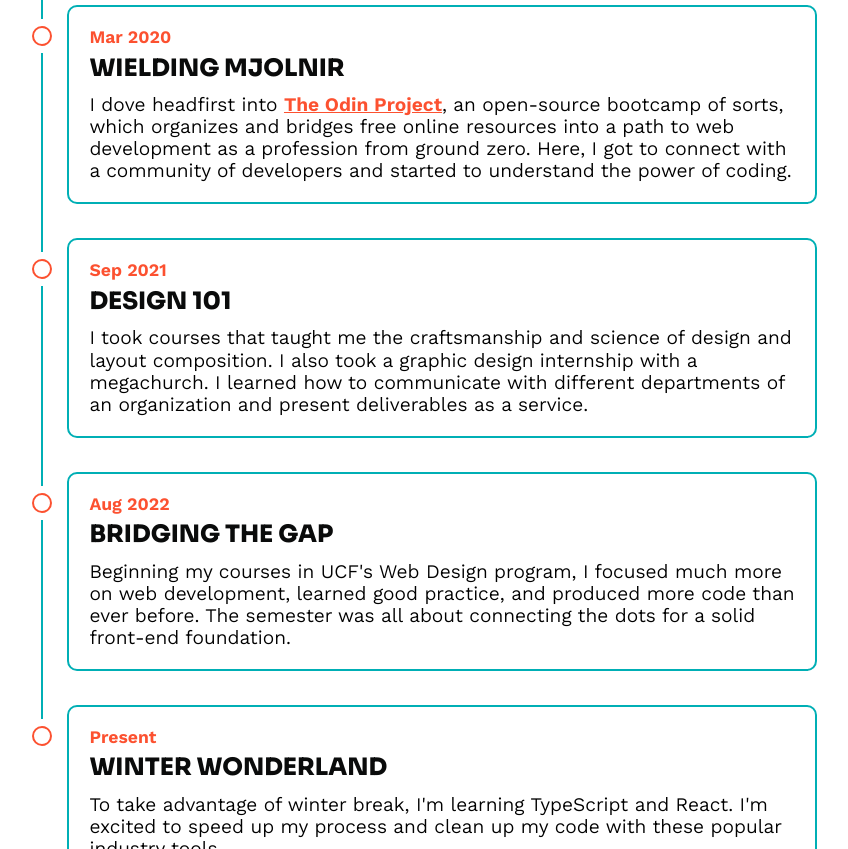
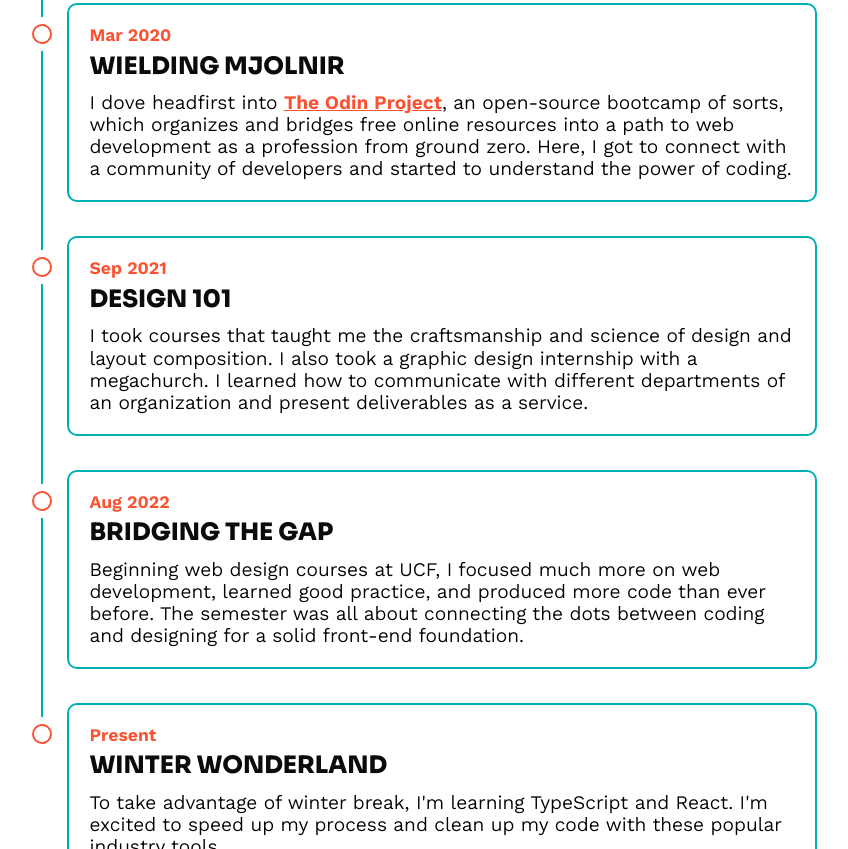
Before and after one commit to jessiejalca/about-me, a plain HTML site: page index.html in a window 1280 px wide. Shown: the part 1174-2023 px from the top of the page, without its empty margins (209-1057 px from the left). Drawn offline with nearby package versions, Linux system fonts and the light colour scheme.

Commit message:
Clean up Sass & adjust padding

```diff
--- a/index.html
+++ b/index.html
@@ -75,10 +75,10 @@
           <p class="date">Aug 2022</p>
           <h3>Bridging the Gap</h3>
           <p>
-            Beginning my courses in UCF's Web Design program, I focused much
-            more on web development, learned good practice, and produced more
-            code than ever before. The semester was all about connecting the
-            dots for a solid front-end foundation.
+            Beginning web design courses at UCF, I focused much more on web
+            development, learned good practice, and produced more code than ever
+            before. The semester was all about connecting the dots between
+            coding and designing for a solid front-end foundation.
           </p>
         </section>
         <div class="dot left"></div>
@@ -94,6 +94,9 @@
         </section>
       </section>
     </article>
+    <!-- <article id="quick-facts">
+      <h2>Hobbies & Interests</h2>
+    </article> -->
     <!-- Footer -->
     <footer>
       <div class="social-media">
--- a/styles/base/_typography.scss
+++ b/styles/base/_typography.scss
@@ -31,6 +31,8 @@ h1 {
 }
 h2 {
   font-size: 1.9rem;
+  text-align: center;
+  margin-bottom: 0 auto;
 }
 h3 {
   font-size: 1.2rem;
@@ -51,6 +53,12 @@ footer p {
   font-size: 0.9em;
 }
 
+// Icons
+.social-media-icons {
+  color: white;
+  margin: 0.6em 0.2em;
+}
+
 // Make heading text bigger for larger viewports
 @media screen and (min-width: 600px) {
   h1 {
@@ -63,9 +71,3 @@ footer p {
     font-size: 1.5rem;
   }
 }
-
-// Icons
-.social-media-icons {
-  color: white;
-  margin: 0.6em 0.2em;
-}
--- a/styles/layout/_footer.scss
+++ b/styles/layout/_footer.scss
@@ -4,7 +4,6 @@ footer {
   display: flex;
   background-color: $primary-color;
   color: white;
-  // height: 4.5em;
   padding: 1rem 5rem;
   justify-content: space-between;
   align-items: center;
--- a/styles/layout/_grid.scss
+++ b/styles/layout/_grid.scss
@@ -1,7 +1,7 @@
 @use "../abstracts" as *;
 
 article {
-  padding: 5em 1em;
+  padding: 4em 1em;
   margin: 0 auto;
 }
 
@@ -10,9 +10,6 @@ article {
   padding: 0 20px 3.5em;
   max-width: 35em;
   margin: 0 auto;
-  h2 {
-    margin-bottom: 0;
-  }
 }
 
 // Timeline
```
Also changed, not shown: styles/main.css, 1 other file.
